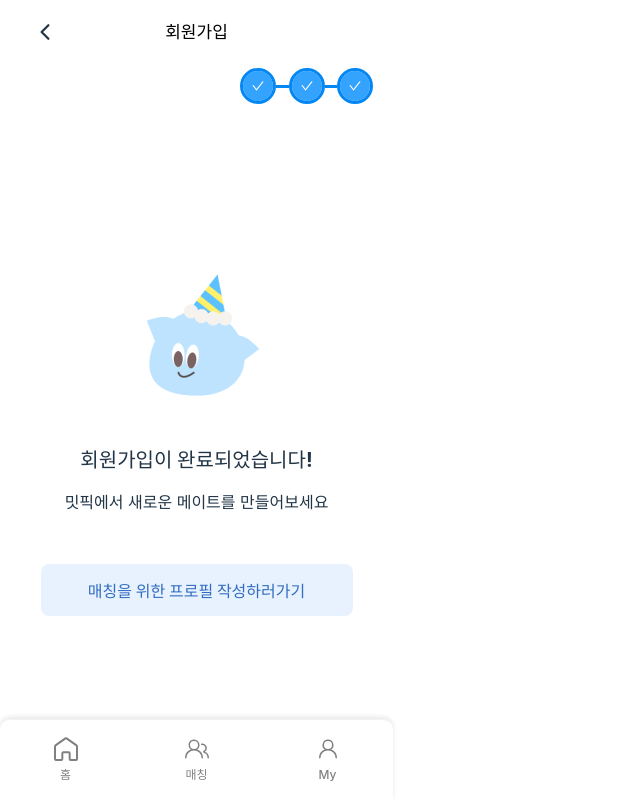
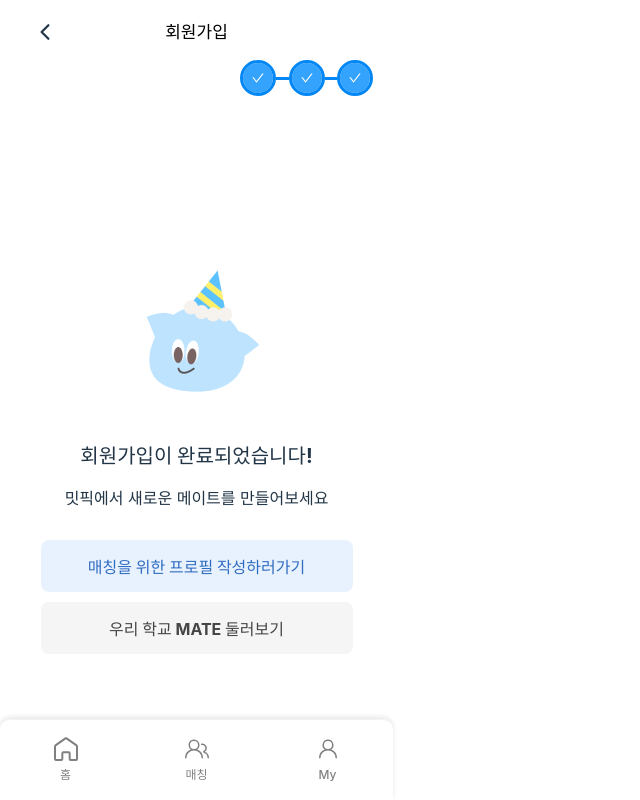
Before and after one commit to umc-meetpick/meetpick_frontend, a React (Vite) app: page /signup3 in a window 1280 px wide. Shown: the whole page, without its empty margins (0-640 px from the left). Built offline with nearby package versions, Linux system fonts and the light colour scheme.

Commit message:
회원가입 전체 높이 수정

```diff
--- a/src/components/button/SignupButton.tsx
+++ b/src/components/button/SignupButton.tsx
@@ -42,6 +42,7 @@ const StyledButton = styled.button<{ $backgroundColor: string; width: string; co
   font-size: 16px;
   font-weight: bold;
   cursor: pointer;
+  margin-bottom:10px;
 `;
 
 export default SignupButton;
--- a/src/pages/signupPages/Signup.tsx
+++ b/src/pages/signupPages/Signup.tsx
@@ -114,7 +114,7 @@ export default Signup;
 
 const Container = styled.div`
   display: flex;
-  height: 712px;
+  height: 100vh;
   flex-direction: column;
   justify-content: center;
   align-items: center;
--- a/src/pages/signupPages/Signup1.tsx
+++ b/src/pages/signupPages/Signup1.tsx
@@ -153,9 +153,8 @@ const Text = styled.p`
 
 const EntireContainer = styled.div`
   display: flex;
-  height: 600px;
+  height: 100vh;
   flex-direction: column;
-  justify-content: center;
   padding: 0 40.5px;
 `;
 
--- a/src/pages/signupPages/Signup2.tsx
+++ b/src/pages/signupPages/Signup2.tsx
@@ -125,9 +125,8 @@ const Text = styled.p`
 
 const EntireContainer = styled.div`
   display: flex;
-  height: 600px;
+  height: 100vh;
   flex-direction: column;
-  justify-content: center;
   padding: 0 40.5px;
 `;
 
@@ -158,5 +157,5 @@ const ErrorText = styled.p`
 `;
 
 const SignupInputContainer = styled.div`
-  margin-bottom: 20px;
+  margin-bottom: 45px;
 `;
--- a/src/pages/signupPages/Signup3.tsx
+++ b/src/pages/signupPages/Signup3.tsx
@@ -38,6 +38,13 @@ const Signup3 = () => {
                   color="#326DC1"
                   onClick={handleNext}
               />
+              <SignupButton
+                  text="우리 학교 MATE 둘러보기"
+                  $backgroundColor="#F5F5F5"
+                  width="312px"
+                  color="#454545"
+                  onClick={handleNext}
+              />
             </Link>
         </Container>
       </EntireContainer>
@@ -56,10 +63,11 @@ const Container = styled.div`
 
 const EntireContainer = styled.div`
   display: flex;
-  height:600px;
+  height:100vh;
   flex-direction: column;
   justify-content:center;
-  padding: 40.5px;
+  align-items:center;
+  padding: 0 40.5px;
 `
 const Text = styled.div`
     display:flex;
@@ -76,7 +84,7 @@ const Text1 = styled.p`
 
 const Text2 =styled.p`
     font-size:16px;
-    margin-bottom:50px;
+    margin-bottom:30px;
     margin-top:10px;
 `
 
```
